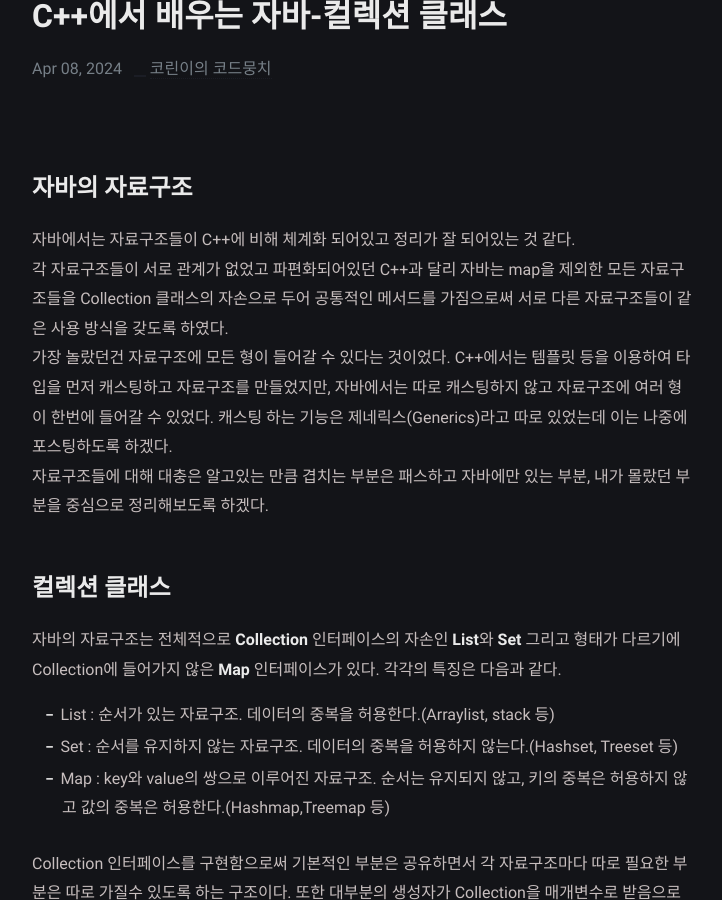
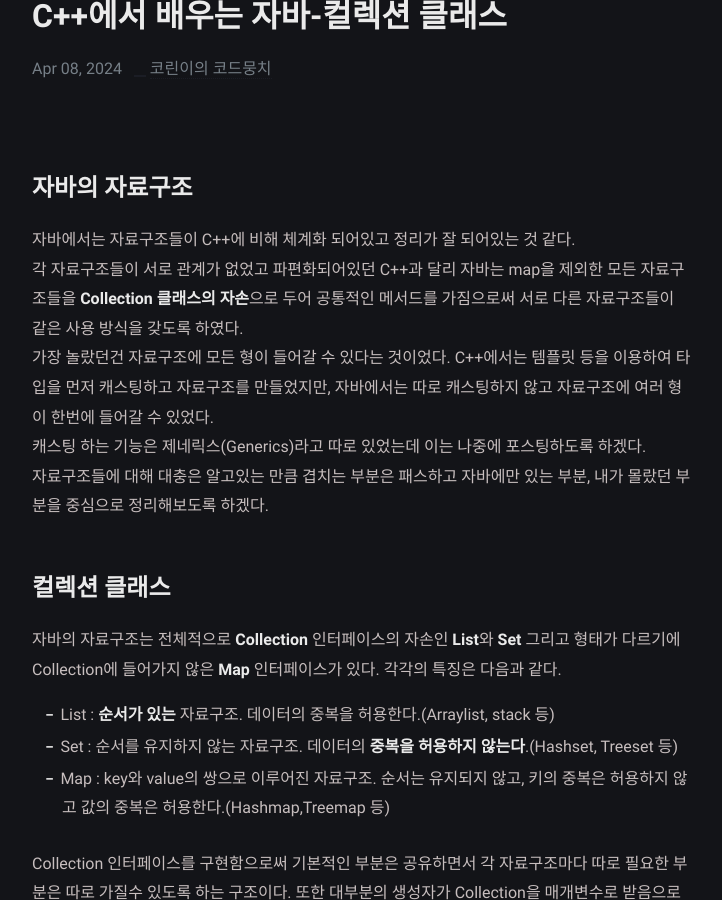
Before and after one commit to rabent/rabent.github.io, a Jekyll site: the page built from _posts/2024-04-08-C++에서 배우는 자바(7).md, in a window 1280 px wide and 900 px high, scrolled down 242 px. Shown: the whole window, without its empty margins (278-1000 px from the left). Built offline with Jekyll 4.4.1, drawn with Linux system fonts in a browser that asks for light colours; some of the changed text lies outside the part shown.

Commit message:
Update 2024-04-08-C++에서 배우는 자바(7).md

```diff
--- a/_posts/2024-04-08-C++에서 배우는 자바(7).md
+++ b/_posts/2024-04-08-C++에서 배우는 자바(7).md
@@ -9,15 +9,16 @@
 
 # 자바의 자료구조
 자바에서는 자료구조들이 C++에 비해 체계화 되어있고 정리가 잘 되어있는 것 같다.
-각 자료구조들이 서로 관계가 없었고 파편화되어있던 C++과 달리 자바는 map을 제외한 모든 자료구조들을 Collection 클래스의 자손으로 두어 공통적인 메서드를 가짐으로써 서로 다른 자료구조들이 같은 사용 방식을 갖도록 하였다.
-가장 놀랐던건 자료구조에 모든 형이 들어갈 수 있다는 것이었다. C++에서는 템플릿 등을 이용하여 타입을 먼저 캐스팅하고 자료구조를 만들었지만, 자바에서는 따로 캐스팅하지 않고 자료구조에 여러 형이 한번에 들어갈 수 있었다. 캐스팅 하는 기능은 제네릭스(Generics)라고 따로 있었는데 이는 나중에 포스팅하도록 하겠다.
+각 자료구조들이 서로 관계가 없었고 파편화되어있던 C++과 달리 자바는 map을 제외한 모든 자료구조들을 **Collection 클래스의 자손**으로 두어 공통적인 메서드를 가짐으로써 서로 다른 자료구조들이 같은 사용 방식을 갖도록 하였다.
+가장 놀랐던건 자료구조에 모든 형이 들어갈 수 있다는 것이었다. C++에서는 템플릿 등을 이용하여 타입을 먼저 캐스팅하고 자료구조를 만들었지만, 자바에서는 따로 캐스팅하지 않고 자료구조에 여러 형이 한번에 들어갈 수 있었다.
+캐스팅 하는 기능은 제네릭스(Generics)라고 따로 있었는데 이는 나중에 포스팅하도록 하겠다.
 자료구조들에 대해 대충은 알고있는 만큼 겹치는 부분은 패스하고 자바에만 있는 부분, 내가 몰랐던 부분을 중심으로 정리해보도록 하겠다.
 
 # 컬렉션 클래스
 자바의 자료구조는 전체적으로 **Collection** 인터페이스의 자손인 **List**와 **Set** 그리고 형태가 다르기에 Collection에 들어가지 않은 **Map** 인터페이스가 있다. 각각의 특징은 다음과 같다.
 
-- List : 순서가 있는 자료구조. 데이터의 중복을 허용한다.(Arraylist, stack 등)
-- Set : 순서를 유지하지 않는 자료구조. 데이터의 중복을 허용하지 않는다.(Hashset, Treeset 등)
+- List : **순서가 있는** 자료구조. 데이터의 중복을 허용한다.(Arraylist, stack 등)
+- Set : 순서를 유지하지 않는 자료구조. 데이터의 **중복을 허용하지 않는다**.(Hashset, Treeset 등)
 - Map : key와 value의 쌍으로 이루어진 자료구조. 순서는 유지되지 않고, 키의 중복은 허용하지 않고 값의 중복은 허용한다.(Hashmap,Treemap 등)
 
 Collection 인터페이스를 구현함으로써 기본적인 부분은 공유하면서 각 자료구조마다 따로 필요한 부분은 따로 가질수 있도록 하는 구조이다. 또한 대부분의 생성자가 Collection을 매개변수로 받음으로써 자료구조끼리의 변환도 매우 용이한 장점이 있다.
@@ -88,9 +89,9 @@
 {% endhighlight %}
 사용하였는데, java에서는 좀 다르다. java에서는 iterator의 하위 메서드들을 사용하여 연산한다. 하위 메서드들은 다음과 같다.
 
-- boolean hasNext() : 읽어올 다음 요소가 남아있는지 확인한다.
-- Object next() : 다음 요소를 읽어온다.
-- void remove() : next()로 읽어온 요소를 삭제한다. next() 후에 호출해야 한다.
+- boolean **hasNext()** : 읽어올 다음 요소가 남아있는지 확인한다.
+- Object **next()** : 다음 요소를 읽어온다.
+- void **remove()** : next()로 읽어온 요소를 삭제한다. next() 후에 호출해야 한다.
 
 iterator에 대한 직접적 연산 대신 하위 메서드를 사용하여 상대적으로 더 간단해졌다. 여기에 previous()를 추가하여 이전으로도 돌아갈 수 있는 Listiterator도 있다. 이 Listiterator는 List 인터페이스를 구현한 자료구조에서만 사용 가능하다. java에서 iterator의 사용례는 다음과 같다.
 {% highlight java %}
@@ -108,8 +109,8 @@
 
 ## Comparator & Comparable
 sort 등을 사용하는 정렬은 기본적으로 오름차순으로 정렬된다. 따로 자신이 원하는 방식대로 정렬하고 싶다면 C++에서는 bool을 반환하는 함수를 따로 작성하여 sort 함수에 매개변수로 넣어주었다.
-java에서는 조금 다른데 Comparator 인터페이스가 따로 지정되어 있어 이 Comparator 인터페이스를 구현한 클래스만이 구분자로 쓰일 수가 있다.
-비교가 가능한 모든 객체들은 Comparable 인터페이스를 구현하여 sort등의 정렬 함수는 기본적으로 이것을 통해 정렬을 진행한다. Comparator 인터페이스 내부에는 int compare(Object o1, Object o2)라는 추상메서드가 선언되어 있어 이를 원하는 방식대로 오버라이딩하여 사용한다. 사용례는 다음과 같다.
+java에서는 조금 다른데 **Comparator 인터페이스**가 따로 지정되어 있어 이 Comparator 인터페이스를 구현한 클래스만이 구분자로 쓰일 수가 있다.
+비교가 가능한 모든 객체들은 **Comparable 인터페이스**를 구현하여 sort등의 정렬 함수는 기본적으로 이것을 통해 정렬을 진행한다. Comparator 인터페이스 내부에는 int compare(Object o1, Object o2)라는 추상메서드가 선언되어 있어 이를 원하는 방식대로 오버라이딩하여 사용한다. 사용례는 다음과 같다.
 {% highlight java %}
 class Array {
     public static void main(String args[]) {
@@ -205,7 +206,8 @@
 }
 {% endhighlight %}
 위와 같이 수정한다면 코드는 원하는대로 작동한다.
-이외에 set의 값이 정렬되기를 바란다면 C++의 set에 대응하는 **TreeSet**을 사용하면 된다. TreeSet은 이진검색트리를 사용함으로써 정렬과 검색이 용이하다.
+이외에 set의 값이 정렬되기를 바란다면 C++의 set에 대응하는 **TreeSet**을 사용하면 된다.
+TreeSet은 이진검색트리를 사용함으로써 정렬과 검색이 용이하다.
 C++의 set과 map은 이진 검색트리를 사용함으로써 범위 검색이 용이함이 핵심이었는데 나는 그냥 해시 테이블과 같이 사용하고 있었다. 이번에 java를 공부하면서 알게 되었는데 이럴때마다 자료구조의 공부가 부족함을 실감한다.
 
 HashMap과 TreeMap은 key와 value로 이루어져 있는 것을 제외하곤 위의 내용과 대부분 같으니 생략하겠다.
@@ -214,8 +216,8 @@
 ## Collections
 Arrays가 배열과 관련한 메서드들을 제공하는 것처럼, Collections도 컬렉션들과 관련된 다양한 메서드들을 제공한다.
 - **컬렉션의 동기화**
-구버전의 Vector,Hashtable 등의 자료구조는 기본적으로 멀티쓰레딩의 동기화를 제공했다. 하지만 이 동기화가 멀티쓰레딩 환경이 아닐 때는 성능을 저하시키는 문제가 있었다.
-따라서 지금과 같이 동기화가 제공되지 않는 ArrayList, HashMap 등의 컬렉션을 사용하는 대신, Collections가 제공하는 동기화 메서드를 사용하여 멀티쓰레딩 환경의 동기화를 진행한다. Collections 클래스는 다음과 같은 여러 동기화 메서드를 제공한다.
+구버전의 Vector,Hashtable 등의 자료구조는 기본적으로 **멀티쓰레딩의 동기화**를 제공했다. 하지만 이 동기화가 멀티쓰레딩 환경이 아닐 때는 **성능을 저하**시키는 문제가 있었다.
+따라서 지금과 같이 동기화가 제공되지 않는 ArrayList, HashMap 등의 컬렉션을 사용하는 대신, Collections가 제공하는 **동기화 메서드**를 사용하여 멀티쓰레딩 환경의 동기화를 진행한다. Collections 클래스는 다음과 같은 여러 동기화 메서드를 제공한다.
 {% highlight java %}
 static Collection synchronizedCollection(Collection c)
 static List syncronizedList(List list)
@@ -246,4 +248,5 @@
 
 이외에도 한 종류의 객체만을 저장할 수 있는 컬렉션을 만드는 등의 기능이 있는데 이는 보통 후에 배울 제네릭스(Generics)를 사용하여 구현하니 생략하도록 하겠다.
 
-지금까지 java의 여러 컬렉션, 즉 자료구조들을 살펴보았다. 면접까지 가지를 못해 딱 한번밖에 보지 못한 면접이었고 몇 번 보지못했던 코테지만 자료구조들의 특성을 확실하게 알지 못해 제대로 대답하지 못한 것이 많이 아쉬웠던 만큼 이번에 정리하며 개념을 확실히 하면 좋을 것 같다.
+지금까지 java의 여러 컬렉션, 즉 자료구조들을 살펴보았다.
+면접까지 가지를 못해 딱 한번밖에 보지 못한 면접이었고 몇 번 보지못했던 코테지만 자료구조들의 특성을 확실하게 알지 못해 제대로 대답하지 못한 것이 많이 아쉬웠던 만큼 이번에 정리하며 개념을 확실히 하면 좋을 것 같다.
```
